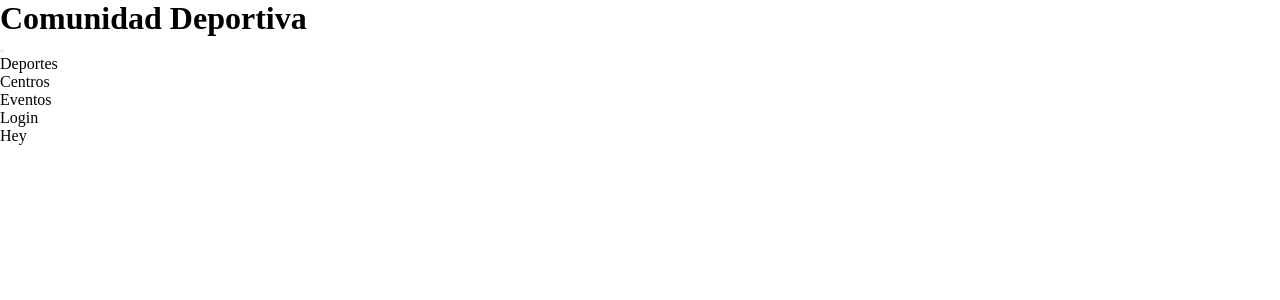
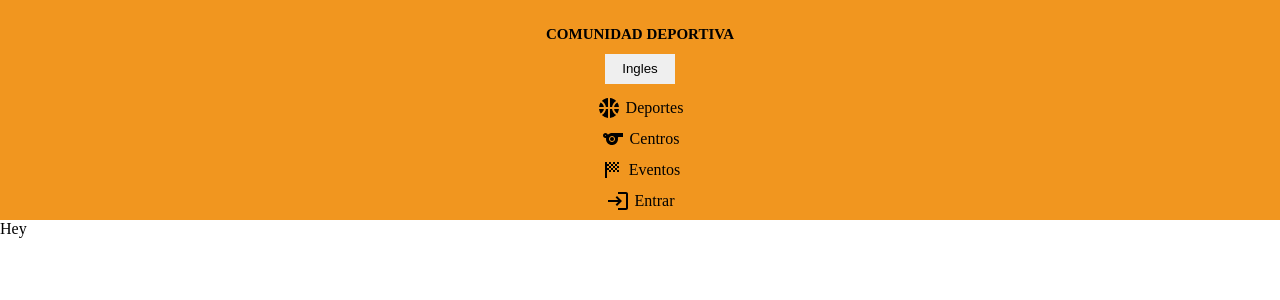
Before and after one commit to ultrapotros/CommunitySports_Front, a React (Create React App) app: page / in a window 1280 px wide. Shown: the top 300 px of the page. Built offline with nearby package versions, Linux system fonts and the light colour scheme.

Commit message:
boceto header

```diff
--- a/package.json
+++ b/package.json
@@ -3,6 +3,10 @@
   "version": "0.1.0",
   "private": true,
   "dependencies": {
+    "@emotion/react": "^11.9.0",
+    "@emotion/styled": "^11.8.1",
+    "@mui/icons-material": "^5.8.2",
+    "@mui/material": "^5.8.2",
     "@testing-library/jest-dom": "^5.16.2",
     "@testing-library/react": "^12.1.4",
     "@testing-library/user-event": "^13.5.0",
--- a/src/assets/scss/normalize.scss
+++ b/src/assets/scss/normalize.scss
@@ -2,4 +2,5 @@
     margin: 0px;
     padding: 0px;
     box-sizing: content-box;
+    transition-duration: 0.1s;
 }
--- a/src/components/Header/Header.jsx
+++ b/src/components/Header/Header.jsx
@@ -1,17 +1,34 @@
 import { useTranslation } from "react-i18next"
+
+//Icons
+import SportsBasketballIcon from '@mui/icons-material/SportsBasketball';
+import SportsIcon from '@mui/icons-material/Sports';
+import SportsScoreIcon from '@mui/icons-material/SportsScore';
+import LoginIcon from '@mui/icons-material/Login';
 
 export const Header = () => {
     const [t, i18n] = useTranslation("global");
 
+    const navLinks = [
+        { icon: SportsBasketballIcon, text: t("header.sports") },
+        { icon: SportsIcon, text: t("header.centers") },
+        { icon: SportsScoreIcon, text: t("header.events") },
+        { icon: LoginIcon, text: t("header.login") }
+    ]
+
     return (
         <header className="header--main">
             <h1 className="header--title">{t("header.title")}</h1>
-            <button className="header--button-language"></button>
+            <button className="header--button-language">{t("header.language.english")}</button>
             <nav className="header--nav">
-                <p className="header--nav-link">Deportes</p>
-                <p className="header--nav-link">Centros</p>
-                <p className="header--nav-link">Eventos</p>
-                <p className="header--nav-link">Login</p>
+                {navLinks.map((e, i) => {
+                    return (
+                        <div key={i} className="header--nav-group">
+                            <e.icon className="header--icon" scale="small" />
+                            <p className="header--nav-link">{e.text}</p>
+                        </div>
+                    )
+                })}
             </nav>
         </header>
     )
--- /dev/null
+++ b/src/components/Header/Header.scss
@@ -0,0 +1,51 @@
+.header--main{
+    width: 100%;
+    height: 200px;
+    background-color: $primary-color;
+    display: flex;
+    flex-direction: column;
+    justify-content: space-around;
+    padding-top: 20px;
+    text-align: center;
+}
+
+.header--title{
+    font-size: 15px;
+    text-transform: uppercase;
+}
+
+.header--icon{
+    width: 15px;
+}
+
+.header--button-language{
+    width: 70px;
+    margin: 0px auto;
+    border: 0px;
+    outline: 0px;
+    height: 30px;
+}
+
+.header--nav{
+    display: flex;
+    flex-direction: column;
+    gap: 5px;
+}
+
+.header--nav-group{
+    display: flex;
+    flex-direction: row;
+    text-align: center;
+    justify-content: center;
+    align-items: center;
+    gap: 5px;
+    margin: 1px auto;
+    width: 50%;
+    border-radius: 10px;
+
+    &:hover{
+        background-color: $primary-color-deg;
+        cursor: pointer;
+        color: $background-color;
+    }
+}
--- a/src/style.scss
+++ b/src/style.scss
@@ -1,4 +1,5 @@
 @import "./assets/scss/normalize.scss";
 @import "./assets/scss/globals.scss";
 @import "./assets/scss/appStyles.scss";
+@import "./components/Header/Header.scss";
 @import "./views/LandPage/LandPage.scss";
```
Also changed, not shown: 1 other file (tests, documents, lock files or other folders).
